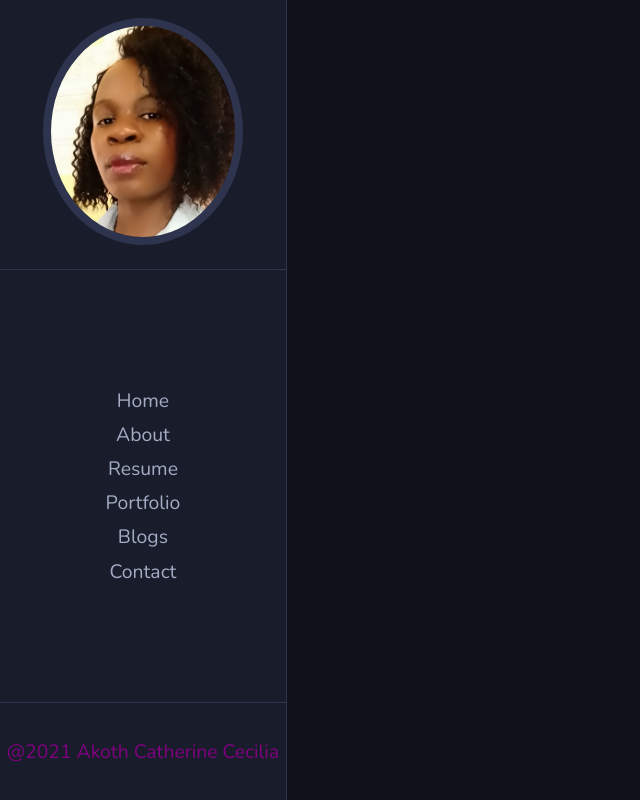
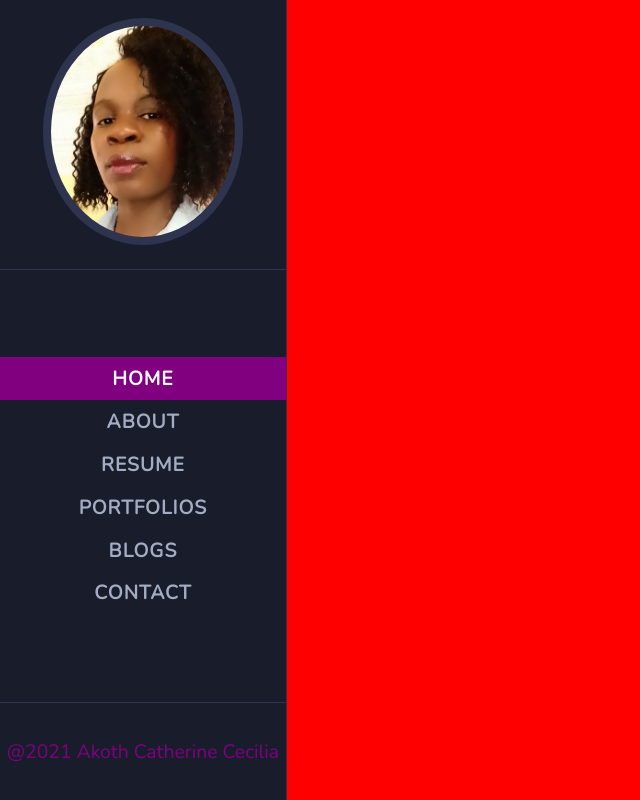
Before and after one commit to cathyAkoth/catherine, a React (Create React App) app: page / in a window 1280 px wide. Shown: the whole page, without its empty margins (0-640 px from the left). Built offline with nearby package versions, Linux system fonts and the light colour scheme.

Commit message:
Added maincontent

```diff
--- a/src/App.js
+++ b/src/App.js
@@ -1,14 +1,23 @@
 import Sidebar from "./Components/Sidebar";
-
+import styled from "styled-components";
 
 function App() {
   return (
     <div className="App">
       <Sidebar />
+      <MainContentStyled>
 
+      </MainContentStyled>
     </div>
   );
 }
 
+const MainContentStyled = styled.main`
+  position:relative;
+  margin-left:16.3rem;
+  min-height:100vh;
+  background-color:red;
+`;
+
 
 export default App;
--- a/src/Components/Navigation.js
+++ b/src/Components/Navigation.js
@@ -10,22 +10,22 @@ function Navigation(){
             </div>
             <ul className="nav-items">
                 <li className="nav-item">
-                    <NavLink to="/home" activeClassName="active-class">Home</NavLink>
+                    <NavLink to="/" activeClassName="active-class" exact>Home</NavLink>
                 </li>
                 <li className="nav-item">
-                    <NavLink to="/about" activeClassName="active-class">About</NavLink>
+                    <NavLink to="/about" activeClassName="active-class" exact>About</NavLink>
                 </li>
                 <li className="nav-item">
-                    <NavLink to="/resume" activeClassName="active-class">Resume</NavLink>
+                    <NavLink to="/resume" activeClassName="active-class" exact>Resume</NavLink>
                 </li>
                 <li className="nav-item">
-                    <NavLink to="/portfolios" activeClassName="active-class">Portfolio</NavLink>
+                    <NavLink to="/portfolios" activeClassName="active-class" exact>Portfolios</NavLink>
                 </li>
                 <li className="nav-item">
-                    <NavLink to="/blogs" activeClassName="active-class">Blogs</NavLink>
+                    <NavLink to="/blogs" activeClassName="active-class" exact>Blogs</NavLink>
                 </li>
                 <li className="nav-item">
-                    <NavLink to="/contact" activeClassName="active-class">Contact</NavLink>
+                    <NavLink to="/contact" activeClassName="active-class" exact>Contact</NavLink>
                 </li>
             </ul>
             <footer className="footer">
@@ -57,40 +57,46 @@ const NavigationStyled = styled.nav`
 
         }
     }
+
     .nav-items{
-        width:100%;
-        text-align:center;
+        width: 100%;
+        text-align: center;
+        .active{
+            background-color: purple;
+            color: white;
+        }
         li{
-            display:block;
+            display: block;
             a{
-                display:block;
-                padding: .2rem 0;
-                position:relative;
-                z-index:4;
-
+                display: block;
+                padding: .45rem 0;
+                position: relative;
+                z-index: 10;
+                text-transform: uppercase;
+                transition: all .4s ease-in-out;
+                font-weight: 600;
+                letter-spacing: 1px;
                 &:hover{
-                    cursor:pointer;
-
+                    cursor: pointer;
+                    color: var(--white-color);
                 }
                 &::before{
-                    content:"";
+                    content: "";
                     position: absolute;
-                    bottom:0;
-                    left:0;
-                    width:0;
-                    height:50%;
-                    background-color:purple;
-                    transition:All 0.4s cubic-bezier(1, -0.2, 0.25, 0.95);
-                    z-index:3;
-                    opacity:0.21;
-                    transform-origin:right;
+                    bottom: 0;
+                    left: 0;
+                    width: 0;
+                    height: 50%;
+                    background-color: purple;
+                    transition: All 0.4s cubic-bezier(1,-0.2,.25,.95) ;
+                    opacity: 0.21;
+                    z-index: -1;
                 }
             }
             a:hover::before{
-                width:100%;
-                height:100%
+                width: 100%;
+                height: 100%;
             }
-
         }
     }
     footer{
```
